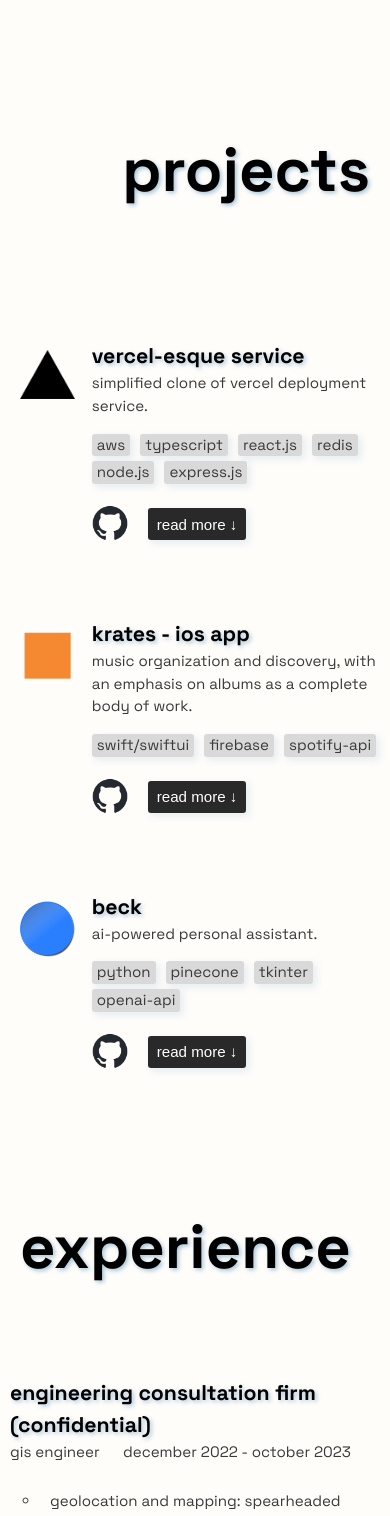
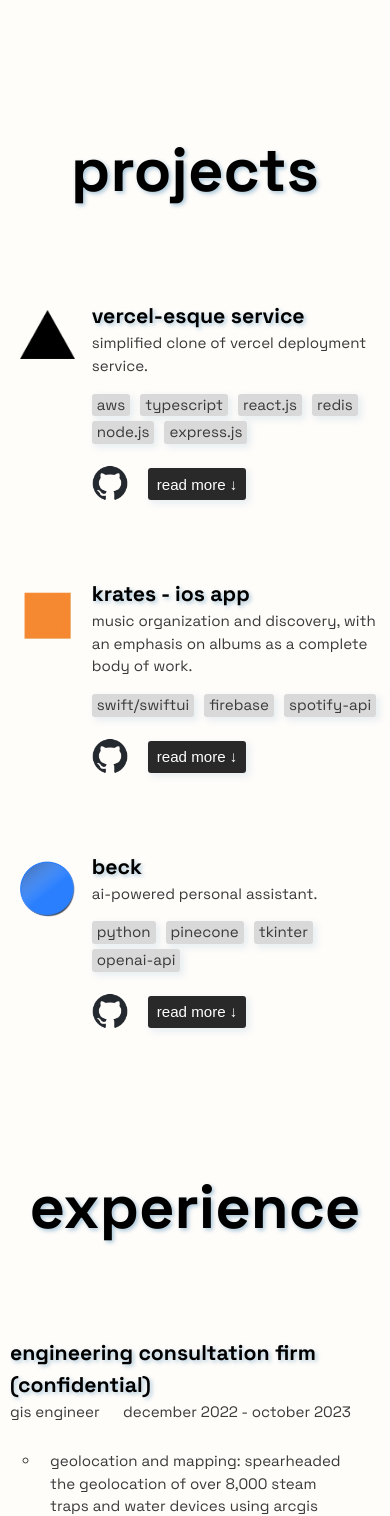
Before and after one commit to ecolijah/portfolio-webpage, a Vue app: page / in a window 390 px wide. Shown: the part 820-2336 px from the top of the page. Built offline with nearby package versions, Linux system fonts and the light colour scheme.

Commit message:
centered titles in mobile mode

```diff
--- a/src/components/Contact.vue
+++ b/src/components/Contact.vue
@@ -53,22 +53,38 @@
   </script>
 
   <style scoped>
-  @media only screen and (max-width: 800px) {
-    .title h1 {
-        margin-left: 20px;
+
+  @media only screen and (min-width: 801px) {
+      .title {
+          display: flex;
+          justify-content: flex-start;
+      }
   }
 
-    .group {
+  @media only screen and (max-width: 800px) {
+      .title {
+          justify-content: center;
+          /* background-color: aliceblue; */
+      }
+
+      .group,
+      .submit {
           padding: 10px;
       }
 
-    .submit {
-      padding-left: 10px;
+      h2 {
+        padding-left: 20px;
+        padding-right: 20px;
       }
   }
 
-  input  {
+  input {
       margin-bottom: 0;
+      width: 100%;
+  }
+
+  .title {
+    display: flex;
     width: 100%;
   }
 
@@ -80,13 +96,8 @@
       align-items: flex-start;
       /* background-color: blueviolet; */
   }
-    .title {
-        display: flex;
-        justify-content: flex-start;
-    }
 
   .forms {
-      /* padding-left: 5%; */
       margin-top: 50px;
       display: flex;
       flex-direction: column;
@@ -96,12 +107,12 @@
       width: 100%;
       flex-basis: 60%;
   }
+
   .group {
       display: flex;
       flex-direction: column;
       align-items: flex-start;
       width: 90%;
-
       /* background-color: yellowgreen; */
   }
 
@@ -117,28 +128,21 @@
       margin: 0;
       font-weight: 700;
       text-shadow: var(--text-shadow);
-
   }
 
   h2 {
-
       font-size: var(--small-text);
       /* background-color: aliceblue; */
       color: var(--title-color);
-
       /* margin: 0; */
       font-weight: 700;
       margin-bottom: 0;
       text-shadow: var(--small-text-shadow);
+  }
 
-    }
   a {
-      /* background-color: black; */
-      /* margin: 5px; */
       width: 80px;
       text-decoration: none;
-
-
       /* color: blue; */
       /* height: 40px; */
   }
@@ -152,12 +156,11 @@
       padding: 5px;
       border-radius: 3px;
       text-decoration: none;
-      -webkit-box-shadow: 5px 5px 15px 3px rgba(28,110,164,0.20);
-        box-shadow: 5px 5px 15px 3px rgba(28,110,164,0.20);
+      -webkit-box-shadow: 5px 5px 15px 3px rgba(28, 110, 164, 0.20);
+      box-shadow: 5px 5px 15px 3px rgba(28, 110, 164, 0.20);
   }
 
   .forms p {
-      /* margin: 5px; */
       font-size: var(--small-text);
       color: var(--text-color);
       font-weight: 400;
@@ -165,6 +168,5 @@
       /* background-color: red; */
   }
 
-
   /* Your component styles */
   </style>
--- a/src/components/Experience.vue
+++ b/src/components/Experience.vue
@@ -25,9 +25,18 @@ const arr4 = ["studied design and history of architecture."]
 
 </template>
 <style scoped>
+@media only screen and (min-width: 801px) {
+    .title {
+        display: flex;
+        justify-content: flex-start;
+        margin-bottom: 40px;
+    }
+
+}
 @media only screen and (max-width: 800px) {
-    .title h1 {
-        margin-left: 20px;
+
+    .title {
+        justify-content: center;
     }
 }
     .experience {
@@ -36,10 +45,7 @@ const arr4 = ["studied design and history of architecture."]
         width: 100%;
         /* background-color: bisque; */
     }
-    .title {
-        display: flex;
-        justify-content: flex-start;
-    }
+
 
     .cells {
         display: flex;
--- a/src/components/Projects.vue
+++ b/src/components/Projects.vue
@@ -28,9 +28,19 @@ const bArr3 = ["developed ”beck”, an ai-powered personal assistant with conf
 
 </template>
 <style scoped>
+
+@media only screen and (min-width: 801px) {
+    .title {
+        display: flex;
+        justify-content: flex-end;
+        margin-bottom: 40px;
+    }
+
+}
 @media only screen and (max-width: 800px) {
-    .title h1 {
-        margin-right: 20px;
+
+    .title {
+        justify-content: center;
     }
 }
     .projects {
@@ -39,11 +49,7 @@ const bArr3 = ["developed ”beck”, an ai-powered personal assistant with conf
         width: 100%;
         /* background-color: burlywood; */
     }
-    .title {
-        display: flex;
-        justify-content: flex-end;
-        margin-bottom: 40px;
-    }
+
 
     .cells {
         display: flex;
--- a/src/components/Studio.vue
+++ b/src/components/Studio.vue
@@ -17,9 +17,15 @@
 
 </template>
 <style scoped>
+@media only screen and (min-width:801px) {
+    .title {
+        display: flex;
+        justify-content: flex-end;
+    }
+}
 @media only screen and (max-width: 800px) {
     .title h1 {
-        margin-right: 20px;
+        justify-content: center;
     }
 
     p {
@@ -34,10 +40,7 @@
         height: 100vh;
         gap: 30%;
     }
-    .title {
-        display: flex;
-        justify-content: flex-end;
-    }
+
 
     .cells {
         display: flex;
--- a/src/style.css
+++ b/src/style.css
@@ -64,19 +64,11 @@ h1 {
     --large-text: calc(5.5rem * var(--multiplier));
   }
 
-  #experience.experience.section {
 
-  }
-
-  .project-cell {
-    /* padding: 10px; */
-    /* padding-right: 20px; */
-    /* background-color: red; */
-
-  }
 
   .body {
     overflow: hidden;
+    /* background-color: white; */
   }
 
   .forms {
```
Lines whose indentation alone changed are shown as unchanged.
